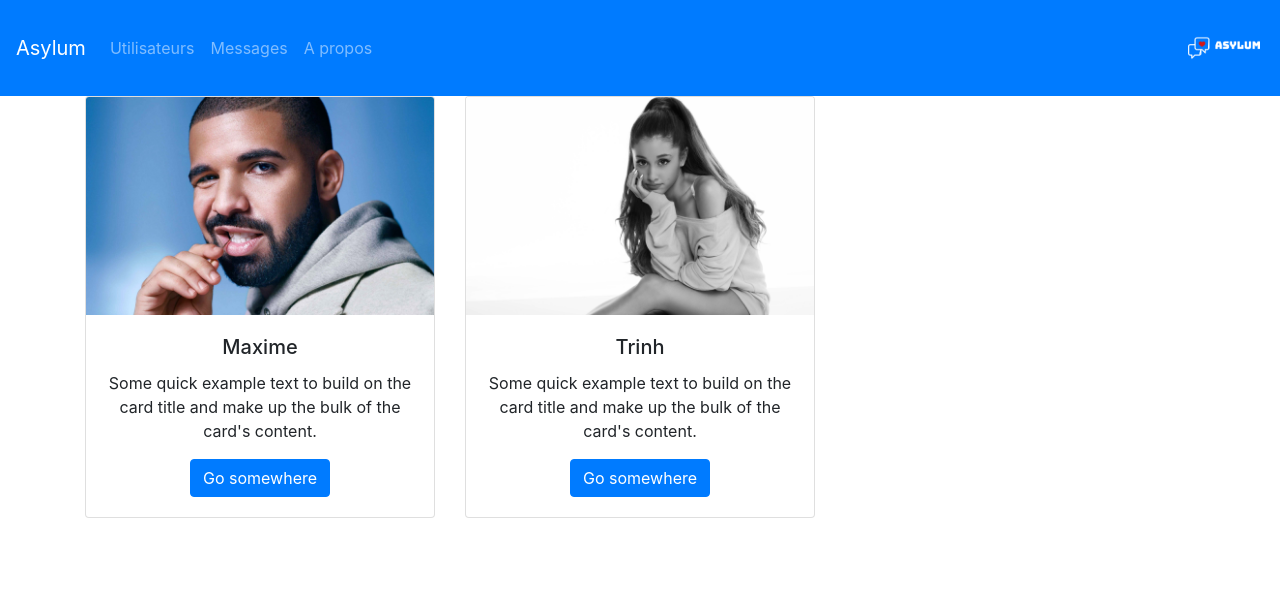
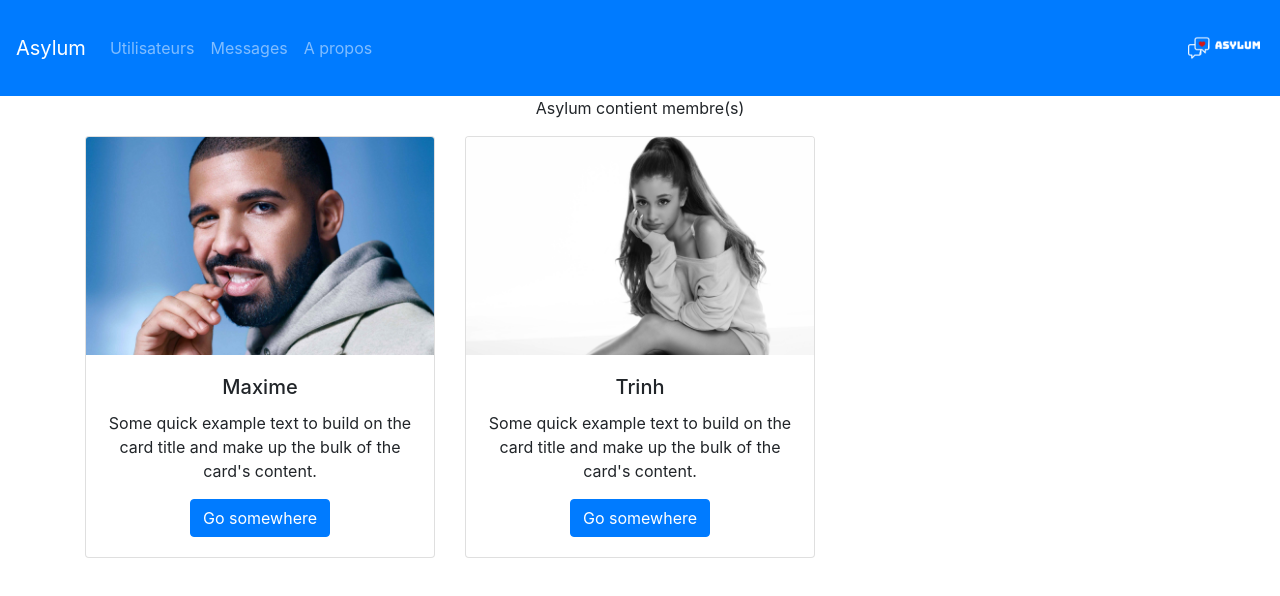
Before and after one commit to ElNelyo/asylum, a React (Create React App) app: page /users in a window 1280 px wide. Shown: the top 596 px of the page. Built offline with nearby package versions, Linux system fonts and the light colour scheme; no server answers.

Commit message:
implements java api

```diff
--- a/package.json
+++ b/package.json
@@ -3,6 +3,7 @@
   "version": "0.1.0",
   "private": true,
   "dependencies": {
+    "axios": "^0.19.0",
     "bootstrap": "^4.3.1",
     "jquery": "^3.4.1",
     "react": "^16.9.0",
--- a/src/component/Users.js
+++ b/src/component/Users.js
@@ -1,23 +1,48 @@
 import React from "react";
 import { Card, Button, Row, Container , Col} from 'react-bootstrap'
-
+import axios from 'axios';
 
 class Users extends React.Component {
 
-
+  state = {
+    persons: []
+  }
   constructor(props) {
     super(props);
 
     this.users = []
 
 
+
   }
+
+  componentDidMount() {
+    axios.get(`http://awesome-dev.eu:8090/users/count`)
+      .then(res => {
+        const persons =(res.data);
+
+        this.setState({ persons });
+      })
+  }
+
   UNSAFE_componentWillMount(){
 
     this.getUsers();
+
   }
 
 
+  createMemberCounter =() =>
+  {
+    let parent = [];
+    parent.push(
+      <Col md={12} xs = {12}>
+        <p>Asylum contient { this.state.persons.value} membre(s)</p>
+
+      </Col>
+    )
+    return parent
+  }
   createAddressCard = () => {
     let parent = [];
 
@@ -52,6 +77,8 @@ class Users extends React.Component {
 
 
   getUsers() {
+
+
     this.users =
       [
 
@@ -66,6 +93,9 @@ class Users extends React.Component {
           id: "01315886"
         }
       ]
+
+
+
   }
 
 
@@ -79,6 +109,10 @@ class Users extends React.Component {
       return (
 
         <Container>
+
+          <Row>
+            {this.createMemberCounter()}
+          </Row>
         <Row>
 
           {this.createAddressCard()}
```
Also changed, not shown: 1 other file (tests, documents, lock files or other folders).
